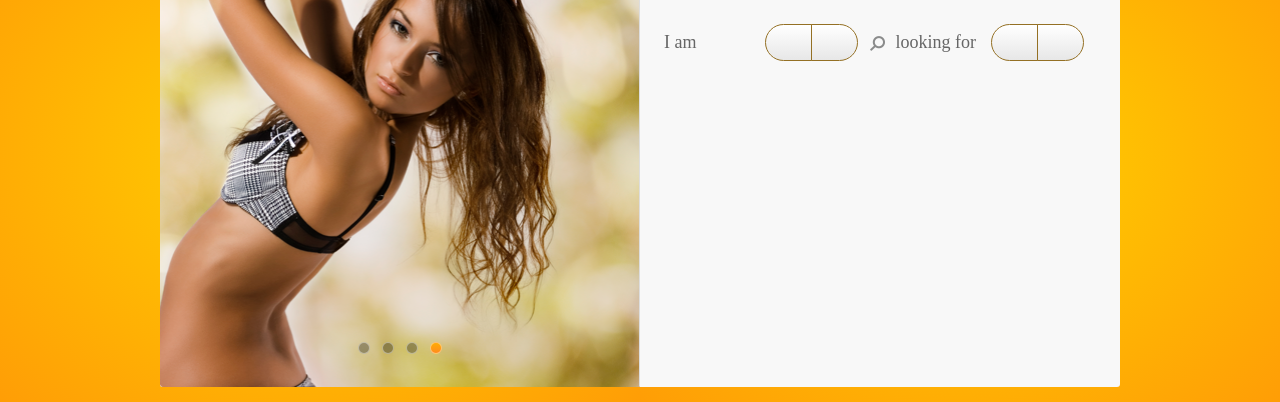
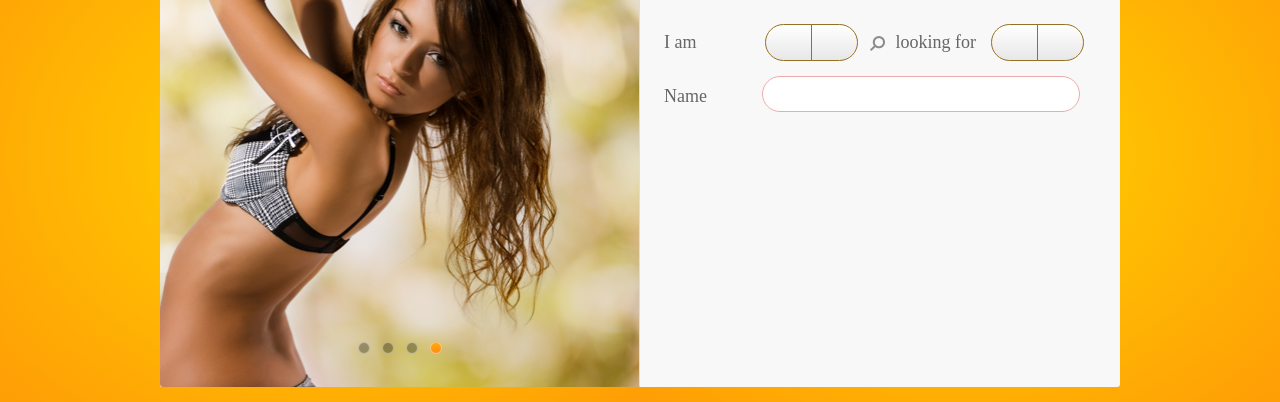
Before and after one commit to denis-fominykh/WebCoderTestTask, a website: page index.html in a window 1280 px wide. Shown: the part 205-607 px from the top of the page. Drawn offline with Linux system fonts and the light colour scheme; a web font is replaced by a local one.

Commit message:
Add name form

```diff
--- a/index.html
+++ b/index.html
@@ -11,6 +11,7 @@
 	<title>Web Coder</title>
 </head>
 <body>
+
 	<main class="Main">
 		<header class="Header">
 			<div class="Header-logo">
@@ -22,7 +23,6 @@
 				<div class="RegisterSection-radialGradient--gradientItem"></div>
 				<div class="RegisterSection-radialGradient--gradientItem"></div>
 				<div class="RegisterForm RegisterForm--formSize">
-
 					<div class="Slider Slider--sliderFormSize">
 						<input class="Slider Slider-radio" id="i1" type="radio" name="image" checked>
 						<input class="Slider Slider-radio" id="i2" type="radio" name="image" checked>
@@ -60,7 +60,7 @@
 						<h1 class="Text Text-formHeading Text-formHeading--headingSize">Join us
 							now. It's FREE</h1>
 						<div class="InfoForm InfoForm-searchType">
-							<p class="Text Text-formText Text-formText--formFirstTextSize">I am</p>
+							<p class="Text Text-formText Text-formText--formSexText">I am</p>
 							<div class="InfoForm InfoForm-radioContainer InfoForm-radioContainer--radioFirstPosition">
 								<label class="RadioButton">
 									<input class="RadioButton RadioButton-radioInput" type="radio" name="sexType"/>
@@ -73,7 +73,7 @@
 							</div>
 							<img class="InfoForm InfoForm-searchTypeIcon InfoForm-searchTypeIcon--searchIcon"
 							     src="src/img/searchIcon.png" alt="searchIcon">
-							<p class="Text Text-formText Text-formText--formSecondTextSize">looking for</p>
+							<p class="Text Text-formText Text-formText--formSearchSexText">looking for</p>
 							<div class="InfoForm InfoForm-radioContainer InfoForm-radioContainer--radioSecondPosition">
 								<label class="RadioButton">
 									<input class="RadioButton RadioButton-radioInput" type="radio" name="sexType"/>
@@ -85,6 +85,12 @@
 								</label>
 							</div>
 						</div>
+
+						<div class="InfoForm InfoForm-nameType">
+							<p class="Text Text-formText Text-formText--formNameText">Name</p>
+							<input class="InfoForm InfoForm-nameForm--nameFormSize" type="text" size="40">
+						</div>
+
 					</div>
 				</div>
 			</div>
@@ -134,8 +140,6 @@
 
 			</div>
 		</section>
-
-
 		<footer class="Footer Footer--footerPosition">
 			<h1 class="Text Text-footerHiddenText Text-footerHiddenText--footerHiddenTextSize">
 				How to succeed in online dating</h1>
@@ -148,14 +152,12 @@
 					different times, to meet as many members as you can. It is most important to be honest, positive and patient in
 					all your site activities.</p><br>
 					<br>
-
 					<p class="Text Text-footerText Text-footerText--footerTextMainSize">In the "My Account" area visit the section
 						for photos entitled "My Photos" and
 					select the option "Click to upload photos". You will then prompted to upload a photo from your computer. Your
 					'Primary' photo is visible to everyone and should be a 'normal' photo. 'For friends only' photos are visible
 					only to those on your friends list. Your 'Primary' photo is visible to everyone and should be a 'normal' photo.
 					'For friends only' photos are visible only to those on your friends list.</p><br>
-
 					<br>
 					<p class="Text Text-footerText Text-footerText--footerTextSize">You can also upload photos to your dating profile
 					from your Facebook account.<br>
@@ -176,7 +178,6 @@
 			<hr class="Footer Footer-footerHorizontal Footer-footerHorizontal--horizontalPosition">
 			<img src="src/img/logoFooter.png" alt="">
 		</footer>
-
 	</main>
 
 	<script src="dist/js/jquery/jquery-3.3.1.min.js"></script>
--- a/src/styles/modules/InfoForm/_InfoForm.scss
+++ b/src/styles/modules/InfoForm/_InfoForm.scss
@@ -5,7 +5,7 @@
 		height: 100%;
 	}
 
-	&-searchType {
+	&-searchType, &-nameType {
 		display: flex;
 	}
 
@@ -28,4 +28,16 @@
 			margin: 43px 0 0 13px;
 		}
 	}
+
+	&-nameForm {
+
+		&--nameFormSize {
+			height: 36px;
+			width: 318px;
+			margin: 25px 0 0 55px;
+			box-sizing: border-box;
+			border: 1px solid #eeabab;
+			border-radius: 20px;
+		}
+	}
 }
--- a/src/styles/modules/Text/_Text.scss
+++ b/src/styles/modules/Text/_Text.scss
@@ -16,17 +16,24 @@
 
 	&-formText {
 
-		&--formFirstTextSize {
+		&--formSexText {
 			font-size: 18px;
 			color: #666666;
 			margin: 40px 0 0 24px;
 		}
 
-		&--formSecondTextSize {
+		&--formSearchSexText {
 			font-size: 18px;
 			color: #666666;
 			margin: 40px 0 0 10px;
 		}
+
+		&--formNameText {
+			font-size: 18px;
+			color: #666666;
+			margin: 36px 0 0 24px;
+		}
+
 	}
 
 	&-roundPictureHiddenText {
```
Also changed, not shown: dist/css/style.css.
